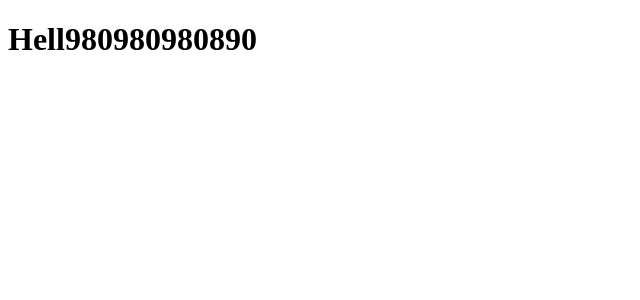
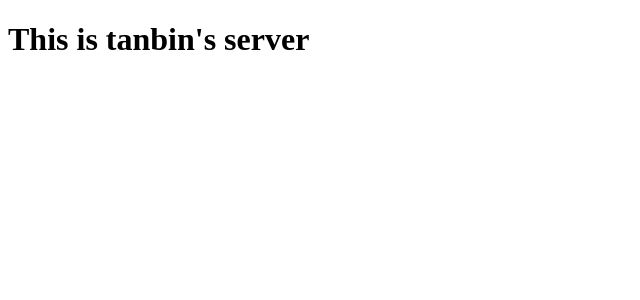
Before and after one commit to TanbinHossainHimel/test-ci-cd-angular, an Angular app: page / in a window 1280 px wide. Shown: the top 300 px of the page, without its empty margins (0-640 px from the left). Built offline with nearby package versions, Linux system fonts and the light colour scheme.

Commit message:
#main main doc changed

```diff
--- a/src/app/app.component.html
+++ b/src/app/app.component.html
@@ -1 +1 @@
-<h1>Hell980980980890</h1>
+<h1>This is tanbin's server</h1>
```
